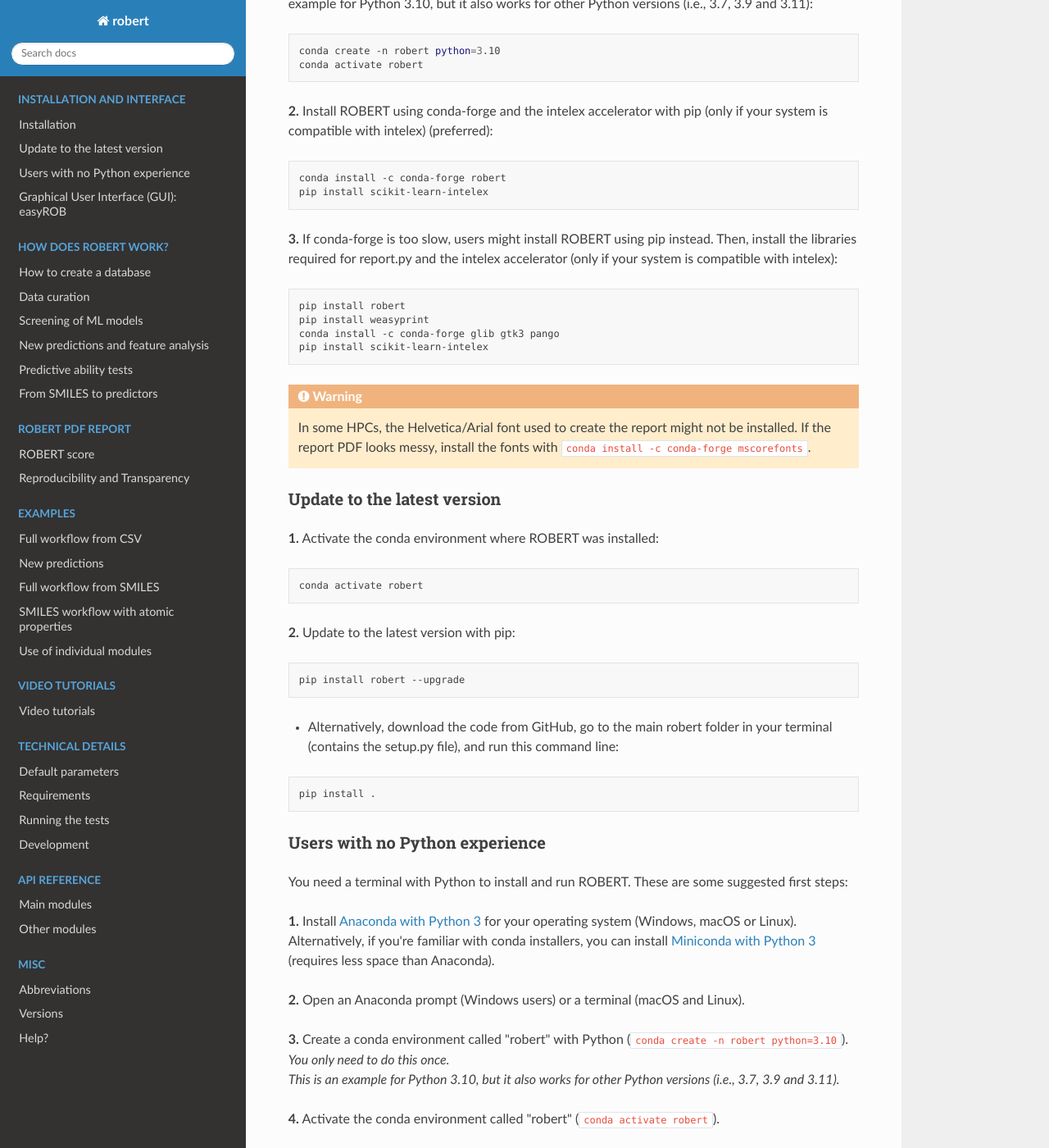
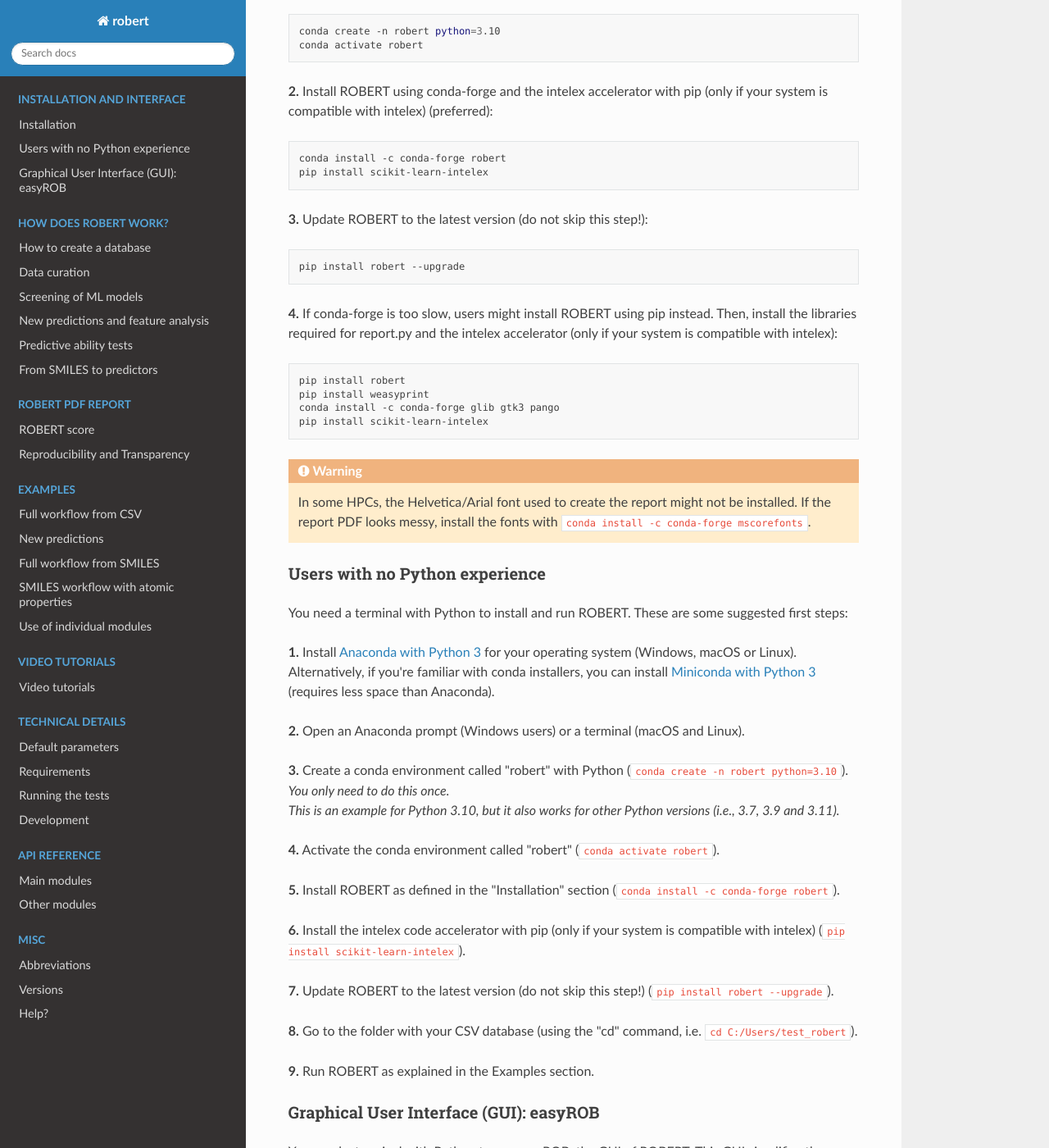
Before and after one commit to jvalegre/robert, a Sphinx documentation site: the page built from docs/README.rst, in a window 1280 px wide and 1400 px high, scrolled down 1786 px. Shown: the whole window at 82% size. Built offline with Sphinx 7.4.7 and the Read the Docs theme 2.0.0, drawn with Linux system fonts in a browser that asks for light colours; pages that are not in the unit, such as notebooks, are missing from menus; some of the changed text lies outside the part shown.

Commit message:
1. Update install docs, 2. Fix SHAP calc

```diff
--- a/docs/Install/update.rst
+++ /dev/null
@@ -1,3 +0,0 @@
-.. include:: ../README.rst
-   :start-after: update-start
-   :end-before: update-end
--- a/docs/README.rst
+++ b/docs/README.rst
@@ -113,7 +113,13 @@
    conda install -c conda-forge robert
    pip install scikit-learn-intelex
 
-**3.** If conda-forge is too slow, users might install ROBERT using pip instead. Then, install the libraries required for report.py and the intelex accelerator (only if your system is compatible with intelex):
+**3.** Update ROBERT to the latest version (do not skip this step!):
+
+.. code-block:: shell
+
+   pip install robert --upgrade
+
+**4.** If conda-forge is too slow, users might install ROBERT using pip instead. Then, install the libraries required for report.py and the intelex accelerator (only if your system is compatible with intelex):
 
 .. code-block:: shell
 
@@ -128,32 +134,6 @@
    looks messy, install the fonts with :code:`conda install -c conda-forge mscorefonts`.
 
 .. installation-end
-
-.. update-start
-
-Update to the latest version
-++++++++++++++++++++++++++++
-
-**1.** Activate the conda environment where ROBERT was installed:
-
-.. code-block:: shell
-
-   conda activate robert
-
-
-**2.** Update to the latest version with pip:
-
-.. code-block:: shell
-
-   pip install robert --upgrade
-
-* Alternatively, download the code from GitHub, go to the main robert folder in your terminal (contains the setup.py file), and run this command line:
-
-.. code-block:: shell
-
-   pip install .
-
-.. update-end
 
 .. note-start
 
@@ -191,10 +171,13 @@
 **6.** Install the intelex code accelerator with pip (only if your system is compatible with intelex) (:code:`pip install scikit-learn-intelex`).
 
 
-**7.** Go to the folder with your CSV database (using the "cd" command, i.e. :code:`cd C:/Users/test_robert`).
+**7.** Update ROBERT to the latest version (do not skip this step!) (:code:`pip install robert --upgrade`).
 
 
-**8.** Run ROBERT as explained in the Examples section.
+**8.** Go to the folder with your CSV database (using the "cd" command, i.e. :code:`cd C:/Users/test_robert`).
+
+
+**9.** Run ROBERT as explained in the Examples section.
 
 .. note-end
 
--- a/docs/index.rst
+++ b/docs/index.rst
@@ -41,7 +41,6 @@
    :caption: Installation and interface
 
    Install/installation
-   Install/update
    Install/note
    Install/gui
 
```
Also changed, not shown: 1 other file.
